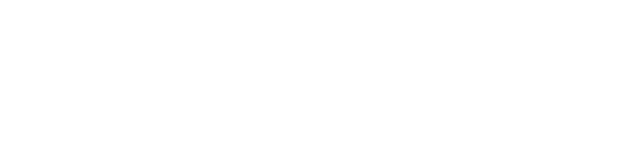
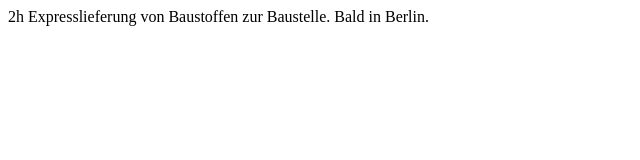
Before and after one commit to diankasmilian/training, a plain HTML site: page sofortbau.html in a window 1280 px wide. Shown: the whole page, without its empty margins (0-640 px from the left). Drawn offline with Linux system fonts and the light colour scheme.

Commit message:
Update sofortbau.html

```diff
--- a/sofortbau.html
+++ b/sofortbau.html
@@ -8,5 +8,14 @@
 </head>
 <body>
 
+<!-- Header -->
+<section class="header">
+<div class="logo"></div>
+<div class="text-title">2h Expresslieferung von Baustoffen zur Baustelle.
+    Bald in Berlin.</div>
+</section>
+
+
+
 </body>
 </html>
```
